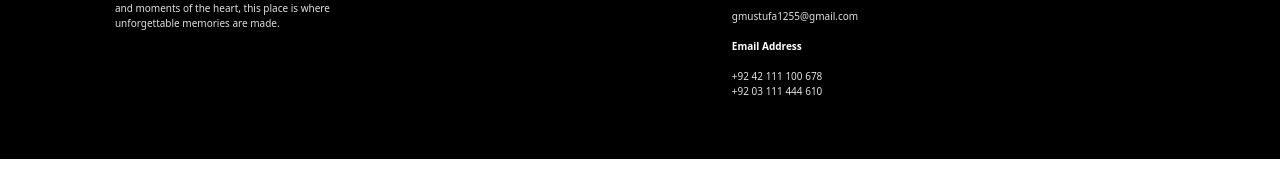
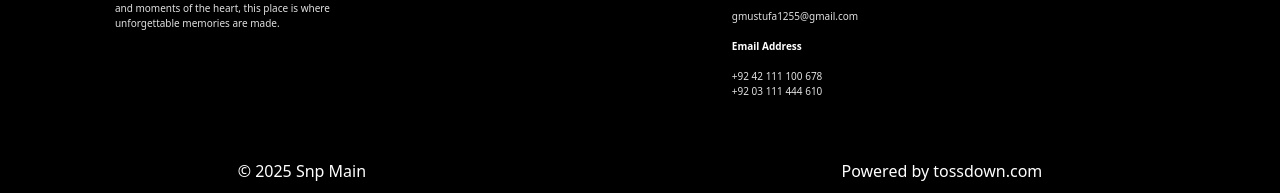
Before and after one commit to Abuzarweb7/saltn-paper-Responsive, a plain HTML site: page index.html in a window 1280 px wide. Shown: the part 9076-9269 px from the top of the page. Before the commit the page ends 9235 px from the top, so only its background shows below. Drawn offline with nearby package versions, Linux system fonts and the light colour scheme; a script that the page names is missing.

Commit message:
foter adjest

```diff
--- a/index.html
+++ b/index.html
@@ -415,7 +415,10 @@
             </div>
         </div>
         <div class="dic">
-
+         <div class="snp-main">
+          <p>© 2025 Snp Main</p>
+         </div>
+         <div class="powered-by"><p> Powered by tossdown.com</p></div>
         </div>
     </div>
     <!-- bootstrap link-js -->
--- a/style.css
+++ b/style.css
@@ -552,6 +552,18 @@ font-size: 1.5rem;
 .lstest-img p {
     color: var(--white);
 }
+.dic{
+  color: var(--white);
+  display: flex;
+  justify-content: space-around;
+  flex-wrap: wrap;
+}
+.snp-main p{
+  font-size: 1.6rem;
+}
+.powered-by p{
+  font-size: 1.6rem;
+}
 
 @media only screen and (max-width: 400px) {
     .last2 {
```
